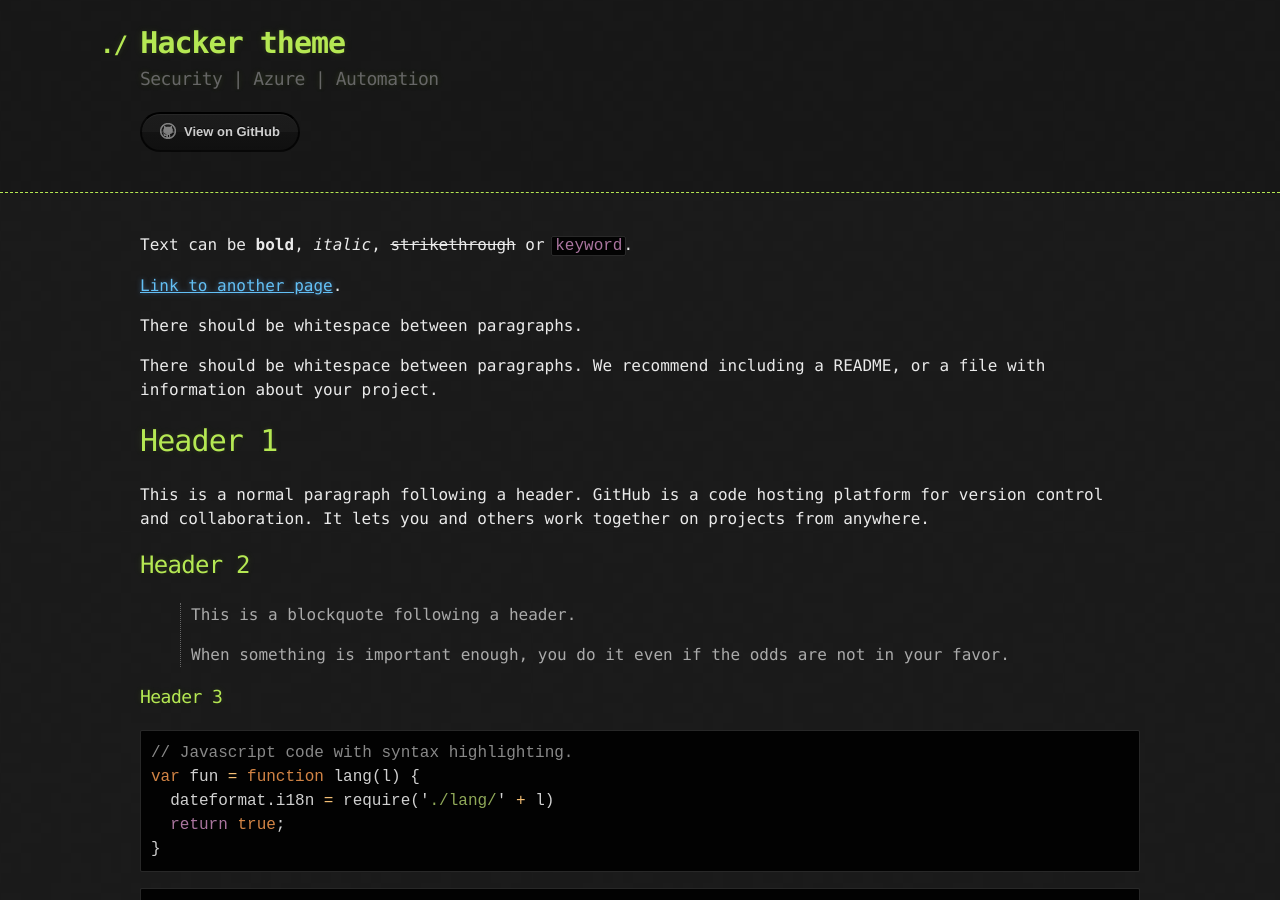
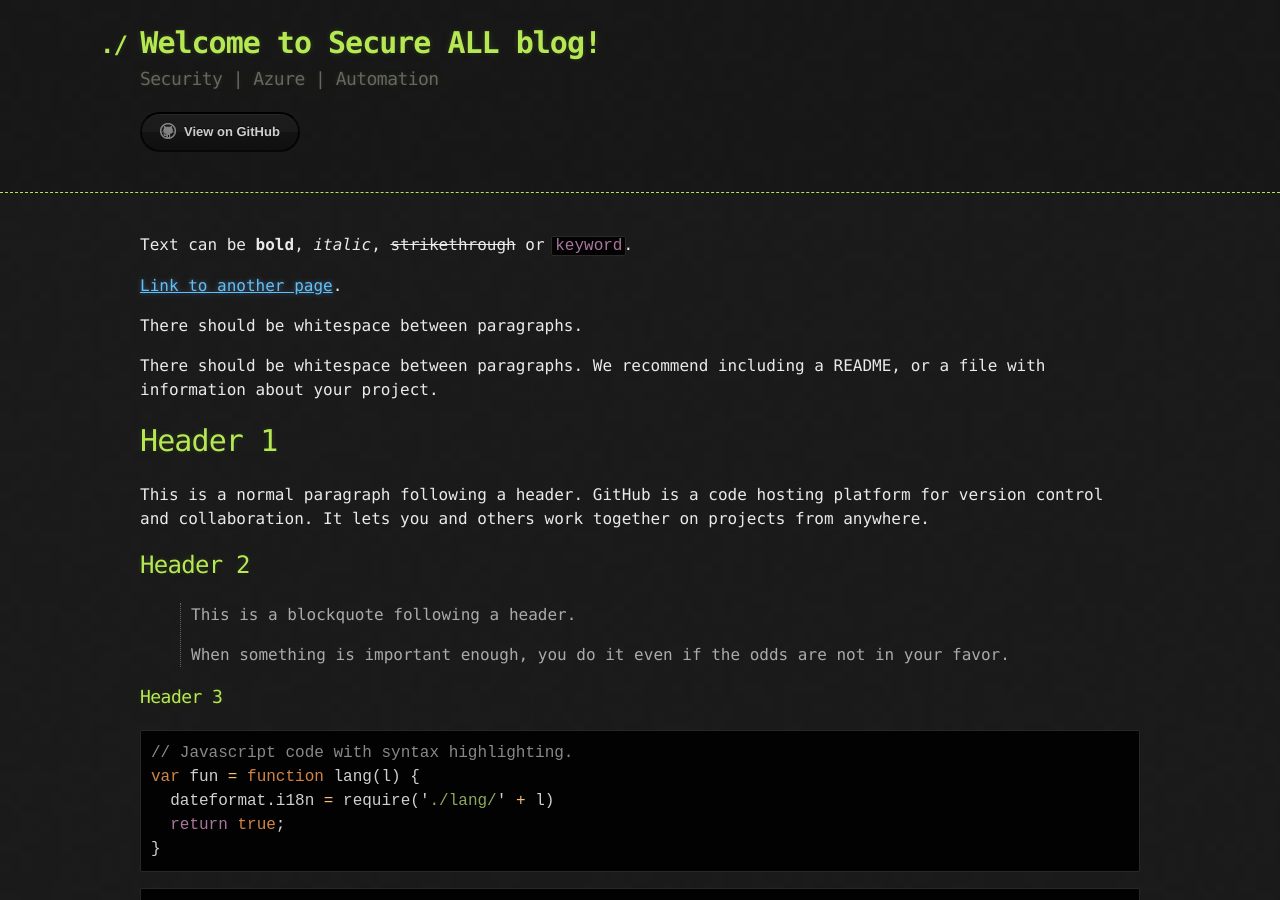
Before and after one commit to shnlnryn/blog, a Jekyll site: the page built from index.md, in a window 1280 px wide and 900 px high. Built offline with Jekyll 4.4.1, drawn with Linux system fonts in a browser that asks for light colours.

Commit message:
Update _config.yml

```diff
--- a/_config.yml
+++ b/_config.yml
@@ -1,4 +1,4 @@
-title: Hacker theme
+title: Welcome to Secure ALL blog!
 description: Security | Azure | Automation
 show_downloads: false
 google_analytics:
```
